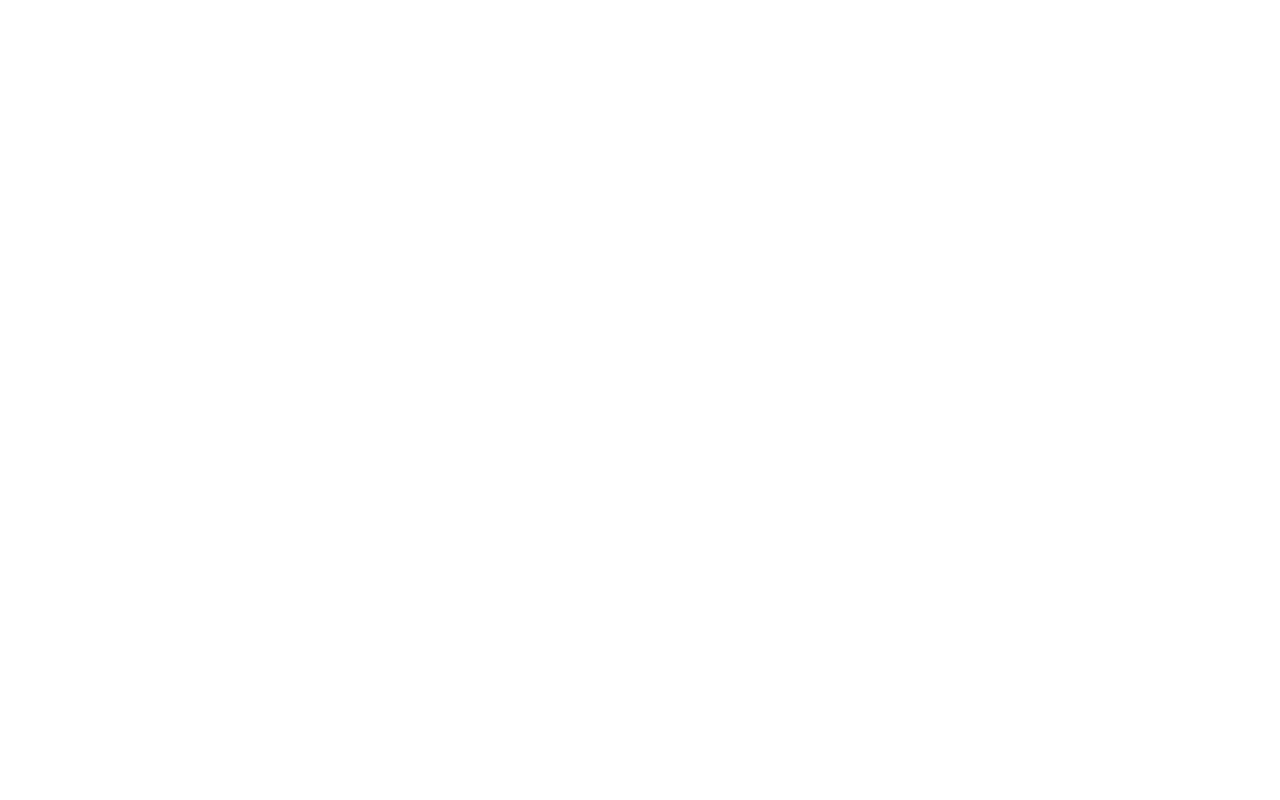
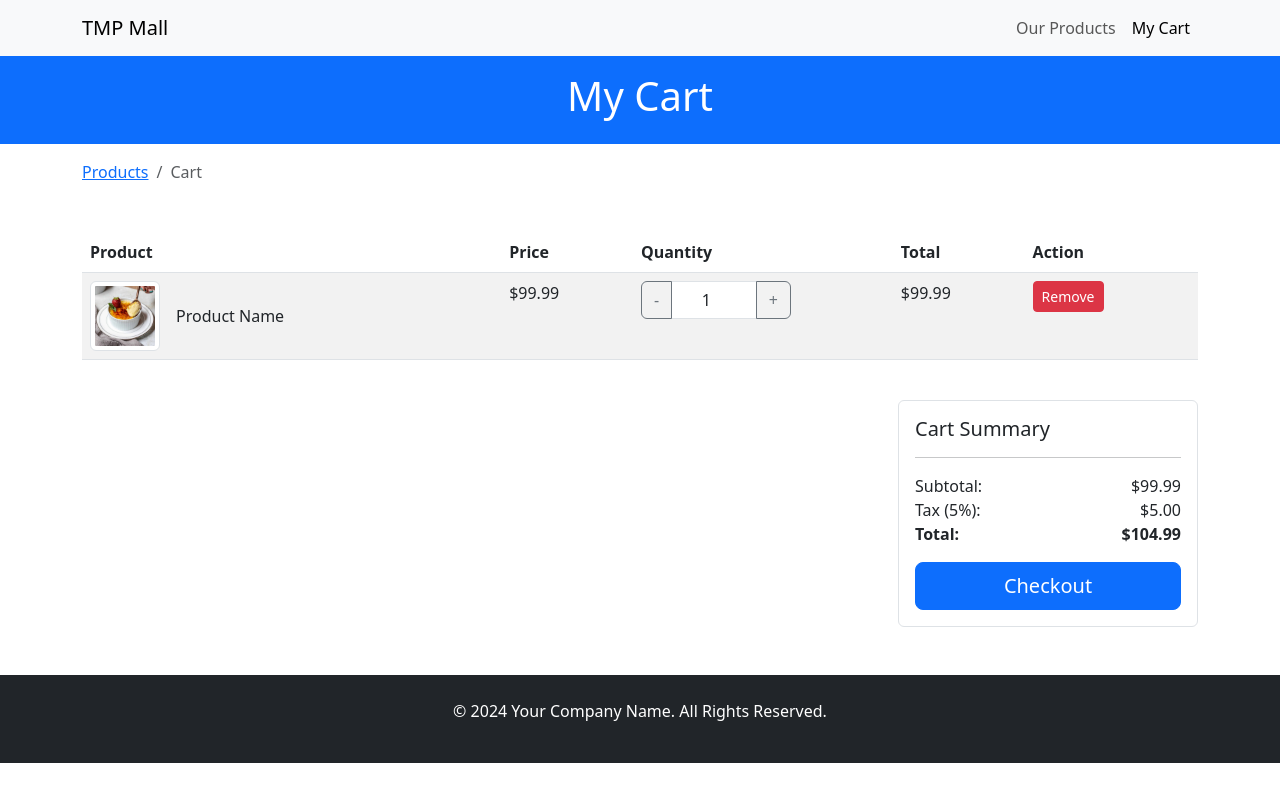
Before and after one commit to sintimmisa/Shopping-Cart, a plain HTML site: page cart.html in a window 1280 px wide. Drawn offline with nearby package versions, Linux system fonts and the light colour scheme.

```diff
--- a/cart.html
+++ b/cart.html
@@ -0,0 +1,120 @@
+<!DOCTYPE html>
+<html lang="en">
+
+<head>
+    <meta charset="UTF-8">
+    <meta name="viewport" content="width=device-width, initial-scale=1.0">
+    <title>Cart</title>
+    <!-- Bootstrap CSS -->
+    <link href="https://cdn.jsdelivr.net/npm/bootstrap@5.3.0/dist/css/bootstrap.min.css" rel="stylesheet">
+</head>
+
+<body>
+    <!-- Header Section -->
+    <header class="header">
+        <nav class="navbar navbar-expand-lg bg-body-tertiary">
+            <div class="container">
+                <a class="navbar-brand" href="./index.html">TMP Mall</a>
+                <button class="navbar-toggler" type="button" data-bs-toggle="collapse" data-bs-target="#navbarNav"
+                    aria-controls="navbarNav" aria-expanded="false" aria-label="Toggle navigation">
+                    <span class="navbar-toggler-icon"></span>
+                </button>
+                <div class="collapse navbar-collapse" id="navbarNav">
+                    <ul class="navbar-nav ms-auto">
+                        <li class="nav-item">
+                            <a class="nav-link" aria-current="page" href="./index.html">Our Products</a>
+                        </li>
+                        <li class="nav-item">
+                            <a class="nav-link active" href="./cart.html">My Cart</a>
+                        </li>
+                    </ul>
+                </div>
+            </div>
+        </nav>
+    </header>
+
+    <!-- Page Title -->
+    <header class="bg-primary text-white text-center py-3">
+        <h1>My Cart</h1>
+    </header>
+
+    <!-- Breadcrumb Navigation -->
+    <nav aria-label="breadcrumb" class="my-3 container">
+        <ol class="breadcrumb">
+            <li class="breadcrumb-item"><a href="products.html">Products</a></li>
+            <li class="breadcrumb-item active" aria-current="page">Cart</li>
+        </ol>
+    </nav>
+
+    <!-- Cart Content -->
+    <section class="container my-5">
+        <div class="table-responsive">
+            <table class="table table-striped">
+                <thead>
+                    <tr>
+                        <th scope="col">Product</th>
+                        <th scope="col">Price</th>
+                        <th scope="col">Quantity</th>
+                        <th scope="col">Total</th>
+                        <th scope="col">Action</th>
+                    </tr>
+                </thead>
+                <tbody>
+                    <!-- Example Product Row -->
+                    <tr>
+                        <td>
+                            <div class="d-flex align-items-center">
+                                <img src="/assets/images/products/image-creme-brulee-thumbnail.jpg" alt="Product 1" class="img-thumbnail" style="width: 70px; height: 70px;">
+                                <span class="ms-3">Product Name</span>
+                            </div>
+                        </td>
+                        <td>$99.99</td>
+                        <td>
+                            <div class="input-group" style="max-width: 150px;">
+                                <button class="btn btn-outline-secondary" type="button">-</button>
+                                <input type="number" class="form-control text-center" value="1" min="1" max="99" style="width: 50px;">
+                                <button class="btn btn-outline-secondary" type="button">+</button>
+                            </div>
+                        </td>
+                        <td>$99.99</td>
+                        <td>
+                            <button class="btn btn-danger btn-sm">Remove</button>
+                        </td>
+                    </tr>
+                    <!-- Additional Product Rows can be added here -->
+                </tbody>
+            </table>
+        </div>
+
+        <!-- Cart Summary -->
+        <div class="d-flex justify-content-end mt-4">
+            <div class="border p-3 rounded" style="max-width: 300px; width: 100%;">
+                <h5>Cart Summary</h5>
+                <hr>
+                <div class="d-flex justify-content-between">
+                    <span>Subtotal:</span>
+                    <span>$99.99</span>
+                </div>
+                <div class="d-flex justify-content-between">
+                    <span>Tax (5%):</span>
+                    <span>$5.00</span>
+                </div>
+                <div class="d-flex justify-content-between fw-bold">
+                    <span>Total:</span>
+                    <span>$104.99</span>
+                </div>
+                <button class="btn btn-primary btn-lg mt-3 w-100">Checkout</button>
+            </div>
+        </div>
+    </section>
+
+    <!-- Footer Section -->
+    <footer class="bg-dark text-white text-center py-4">
+        <p>&copy; 2024 Your Company Name. All Rights Reserved.</p>
+    </footer>
+
+    <!-- Bootstrap JS -->
+    <script src="https://cdn.jsdelivr.net/npm/bootstrap@5.3.0/dist/js/bootstrap.bundle.min.js"></script>
+</body>
+
+</html>
```
Also changed, not shown: data/products.json (+35 -0 lines), prod_details.html (+2 -0 lines).
